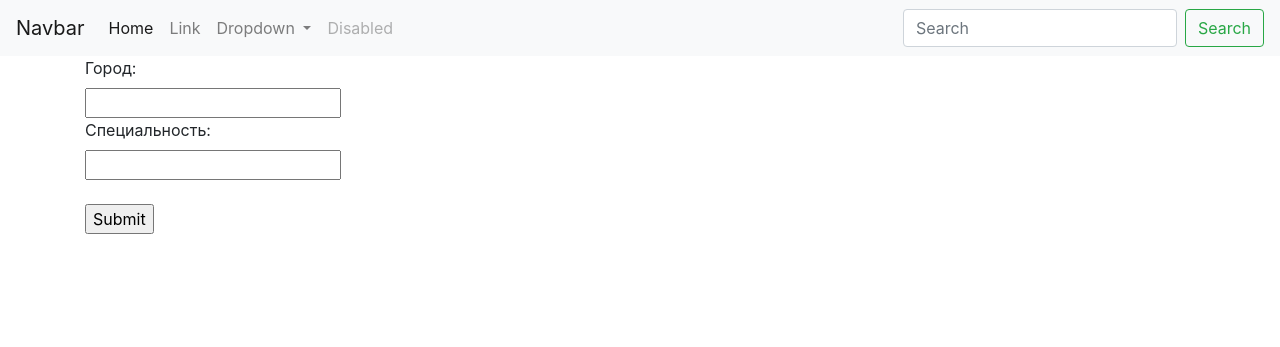
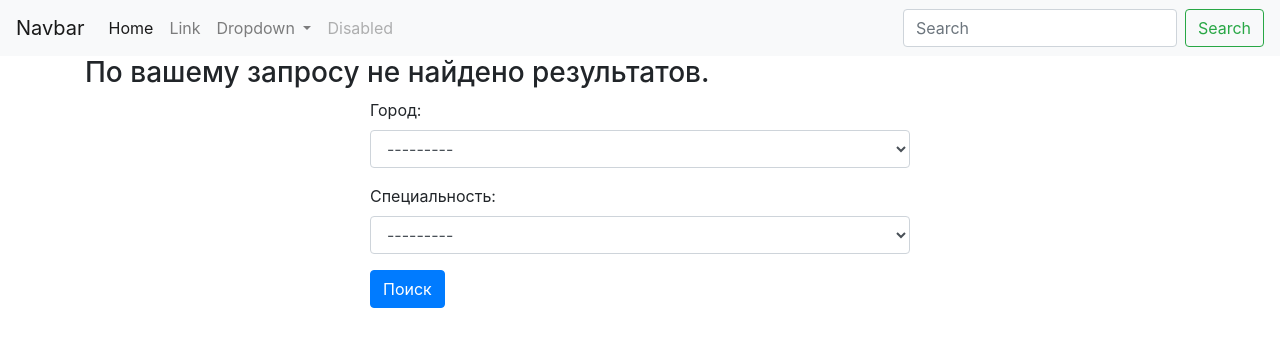
Before and after one commit to AllenArtamonov/vacscrapper, a Django app: page /home/ in a window 1280 px wide. Shown: the top 347 px of the page. Run offline with Django 3.2, Linux system fonts and the light colour scheme; tables that the repository leaves empty hold one stand-in row (values such as "Sample post").

Commit message:
6 commit final visualisation of search form (dropdown)

```diff
--- /dev/null
+++ b/src/scrapping/forms.py
@@ -0,0 +1,14 @@
+from django import forms
+
+from scrapping.models import City, Language
+
+
+class FindForm(forms.Form):
+    city = forms.ModelChoiceField(
+        queryset=City.objects.all(), to_field_name="slug", required=False,
+        widget=forms.Select(attrs={'class': 'form-control'}), label='Город'
+    )
+    language = forms.ModelChoiceField(
+        queryset=Language.objects.all(), to_field_name='slug', required=False,
+        widget=forms.Select(attrs={'class': 'form-control'}), label='Специальность'
+    )
--- a/src/scrapping/templates/scrapping/home.html
+++ b/src/scrapping/templates/scrapping/home.html
@@ -15,12 +15,18 @@
               </p>
           </div>
         </div>
+    {% empty %}
+        <h3>По вашему запросу не найдено результатов.</h3>
     {% endfor %}
-<form method="GET" action="">
-  <label>Город:</label><br>
-  <input type="text" name="city"><br>
-  <label>Специальность:</label><br>
-  <input type="text" name="language"><br><br>
-  <input type="submit" value="Submit">
-</form>
+<div class="row">
+    <div class="col-md-6 mx-auto">
+        <form method="GET" action="">
+            <div class="form-group">
+                {{ form.as_p }}
+            </div>
+            <button type="submit" class="btn btn-primary">Поиск</button>
+        </form>
+    </div>
+</div>
+
 {% endblock %}
--- a/src/scrapping/views.py
+++ b/src/scrapping/views.py
@@ -1,18 +1,21 @@
 from django.shortcuts import render
+
+from .forms import FindForm
 from .models import Vacancy
 # Create your views here.
 
 def home_view(request):
     # print(request.GET)
+    form = FindForm()
     city = request.GET.get('city')
     language = request.GET.get('language')
     qs = []
     if city or language:
         _filter = {}
         if city:
-            _filter['city__name'] = city
+            _filter['city__slug'] = city
         if language:
-            _filter['language__name'] = language
+            _filter['language__slug'] = language
 
         qs = Vacancy.objects.filter(**_filter)
-    return render(request, 'scrapping/home.html', {'object_list': qs})
+    return render(request, 'scrapping/home.html', {'object_list': qs, 'form': form})
```
